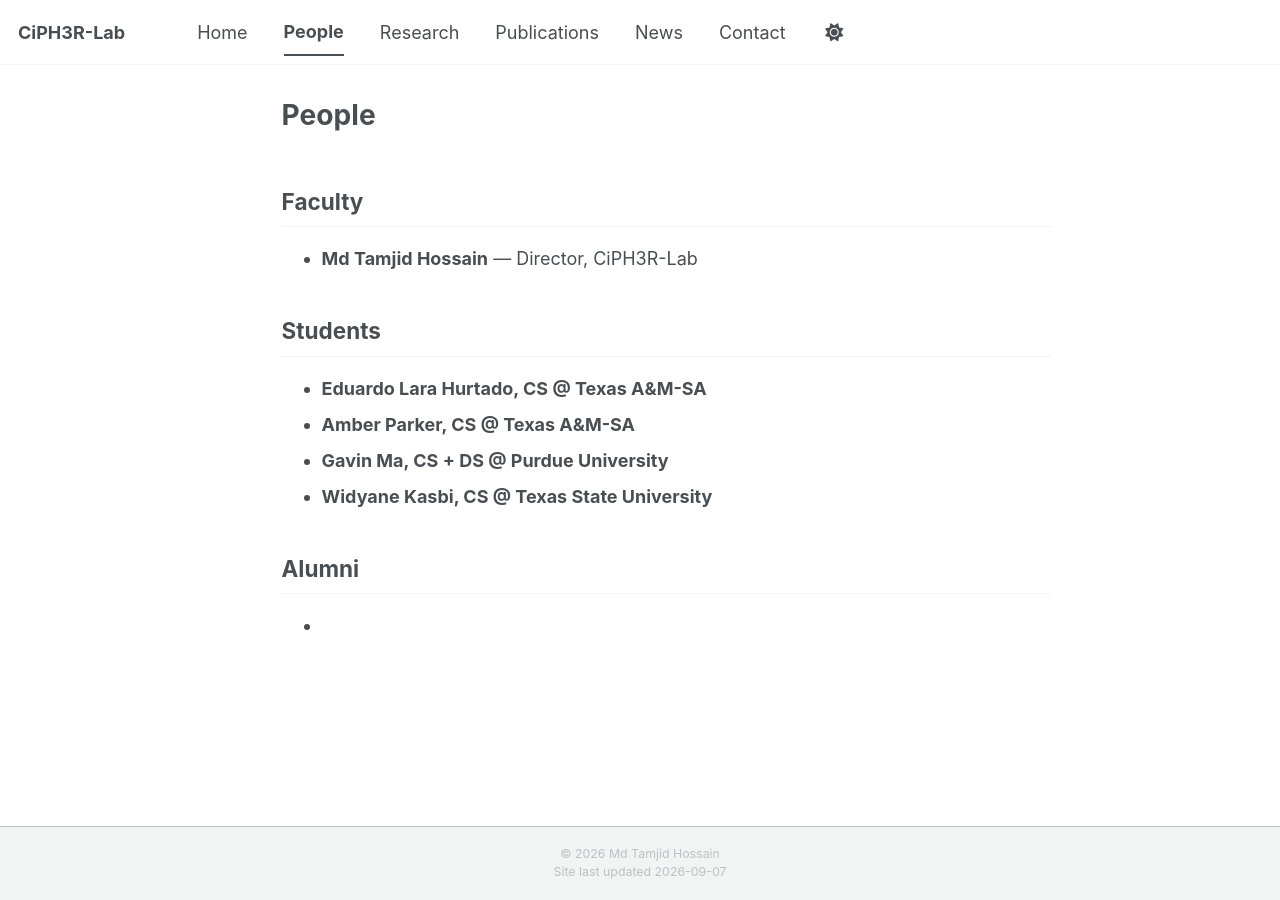
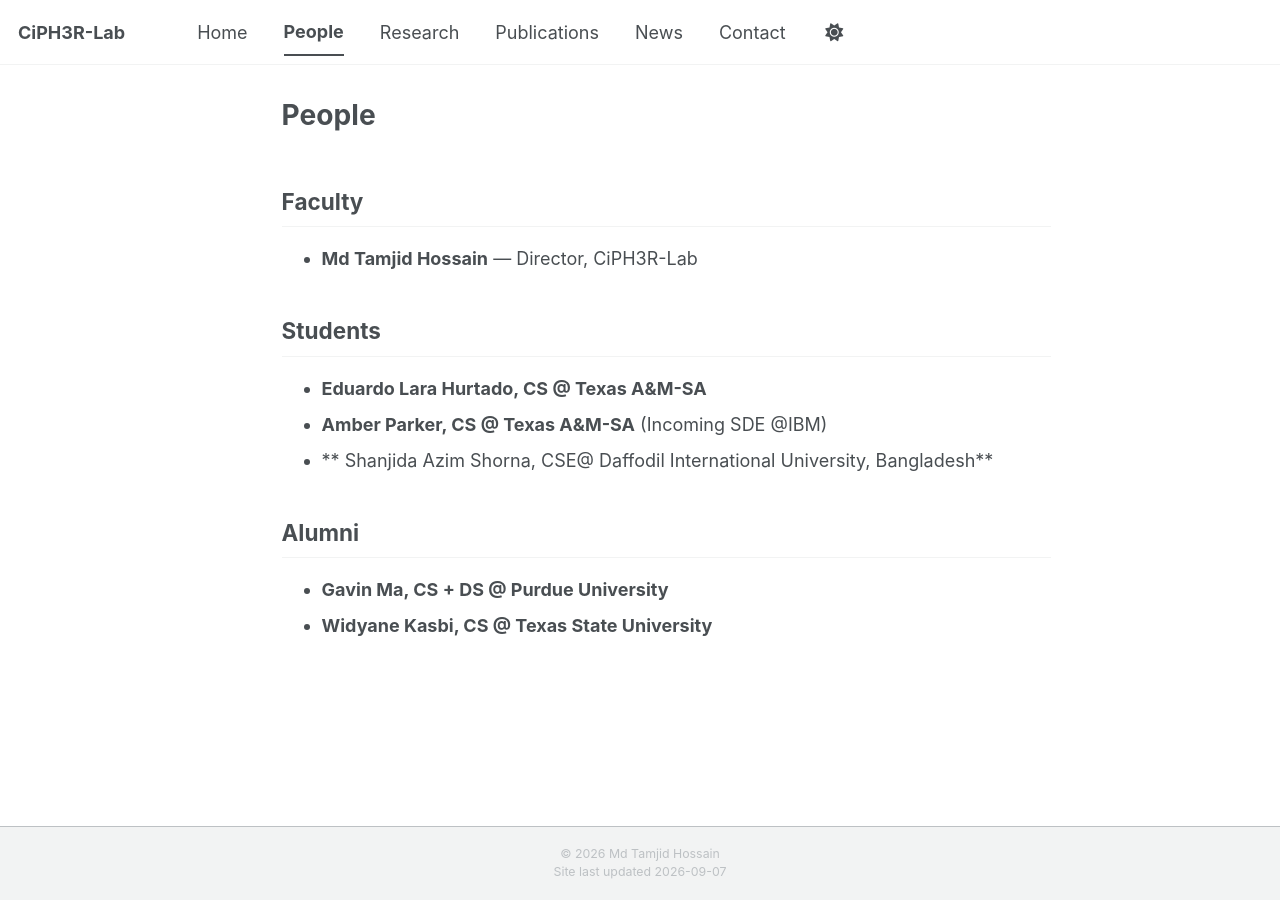
Before and after one commit to ciph3rLab/ciph3rLab.github.io, a Jekyll site: the page built from _pages/people.md, in a window 1280 px wide. Built offline with Jekyll 4.4.1, drawn with Linux system fonts in a browser that asks for light colours; a script bundle is joined from its source files by our own code; library files that are not in the unit come from our copies.

Commit message:
Update people.md

```diff
--- a/_pages/people.md
+++ b/_pages/people.md
@@ -11,10 +11,10 @@ author_profile: false
 ## Students
 
 - **Eduardo Lara Hurtado, CS @ Texas A&M-SA**
-- **Amber Parker, CS @ Texas A&M-SA**
-- **Gavin Ma, CS + DS @ Purdue University**
-- **Widyane Kasbi, CS @ Texas State University**
+- **Amber Parker, CS @ Texas A&M-SA** (Incoming SDE @IBM)
+- ** Shanjida Azim Shorna, CSE@ Daffodil International University, Bangladesh**
 
 ## Alumni
 
--
+- **Gavin Ma, CS + DS @ Purdue University**
+- **Widyane Kasbi, CS @ Texas State University**
```
